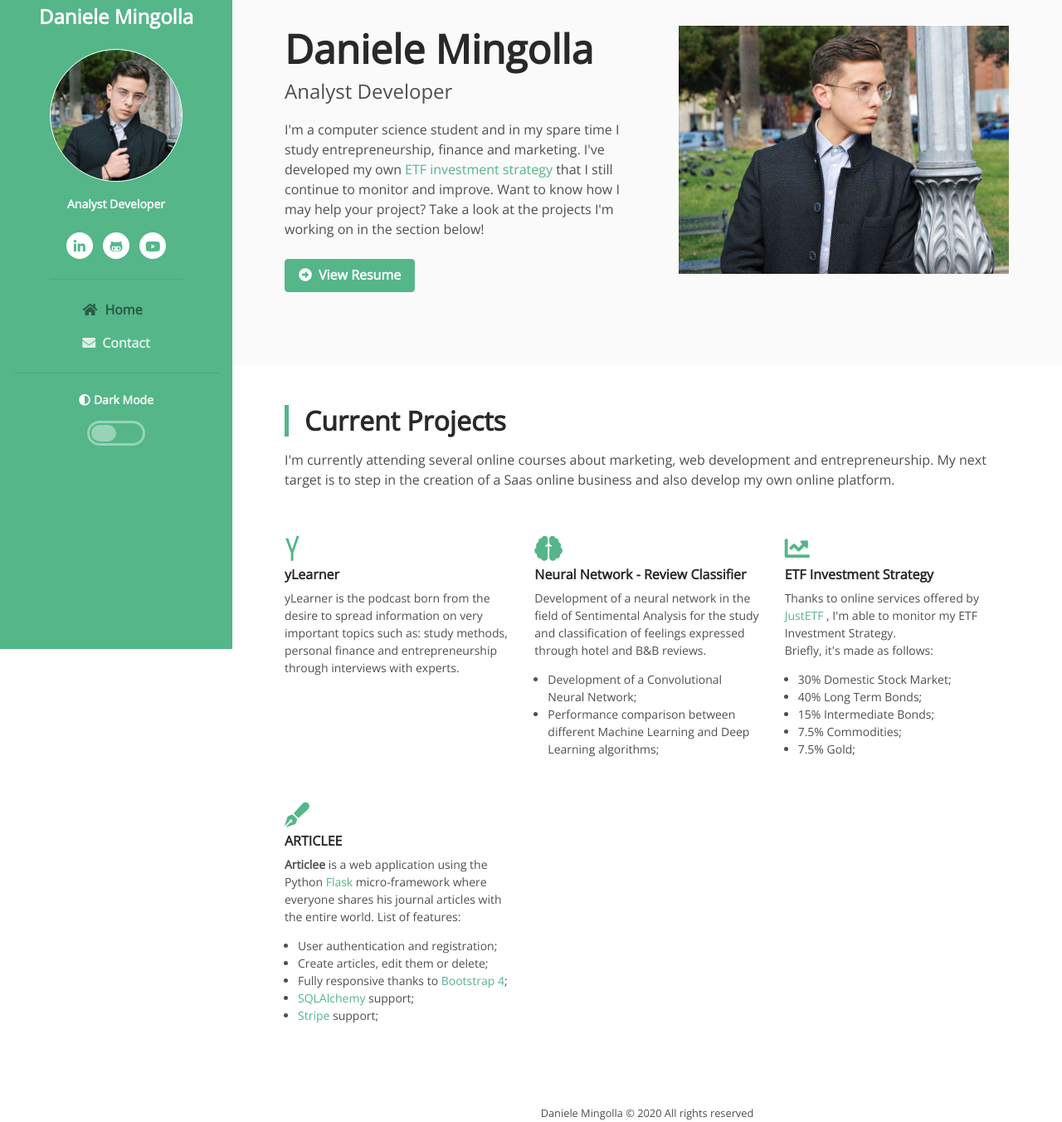
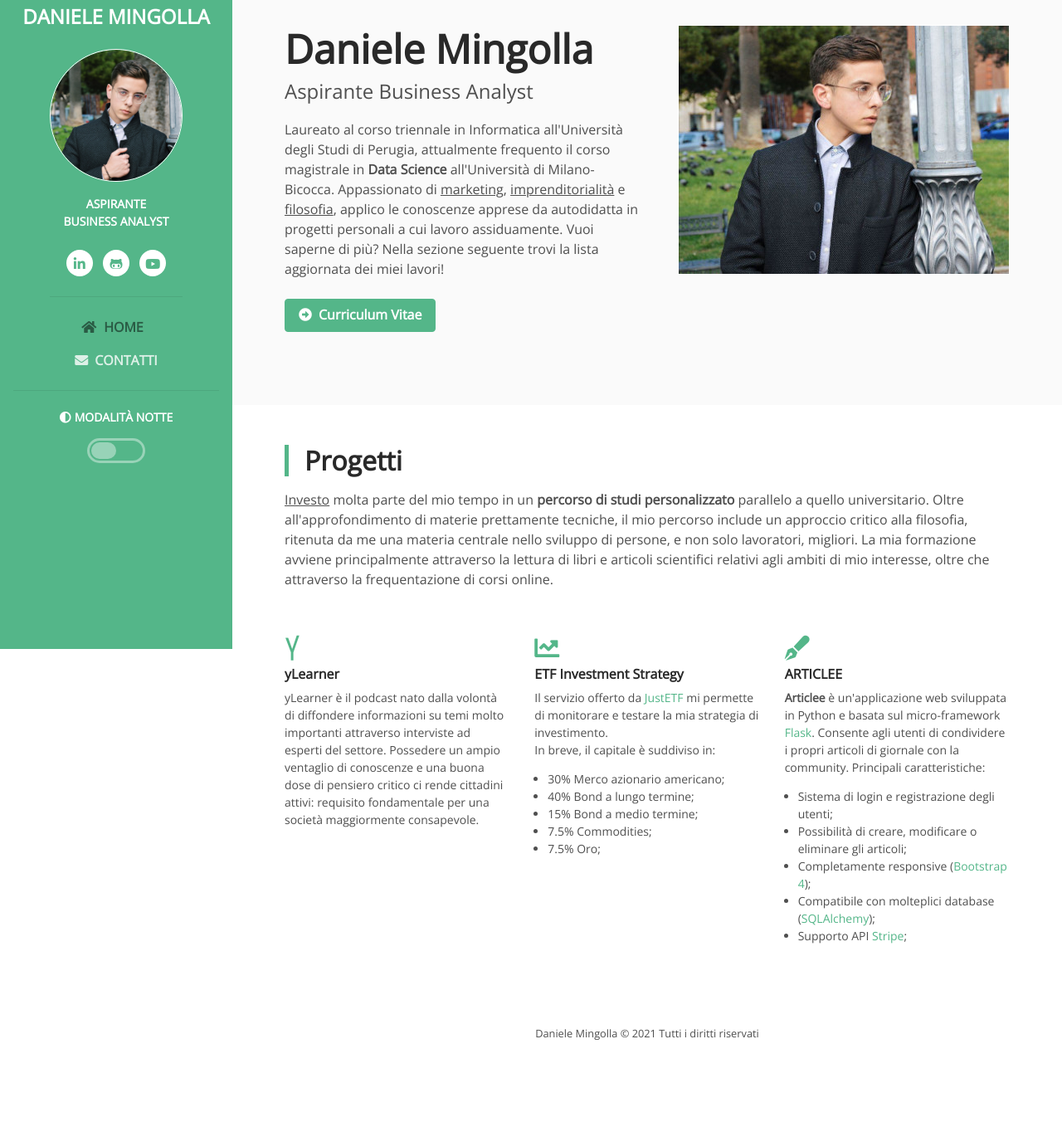
Before and after one commit to mingolladaniele/mingolladaniele.github.io, a plain HTML site: page index.html in a window 1280 px wide. Shown: the part 18-1370 px from the top of the page at 83% size. After the commit the page ends 1274 px from the top, so only its background shows below. Drawn offline with nearby package versions, Linux system fonts and the light colour scheme.

Commit message:
update resume and translate to ita

```diff
--- a/index.html
+++ b/index.html
@@ -3,7 +3,7 @@
 
 <head>
   <title>
-    Daniele Mingolla
+    DANIELE MINGOLLA
   </title>
 
   <!-- Meta -->
@@ -32,13 +32,13 @@
   <!--LOADER-->
   <div class="loader">
     <img src="./assets/images/reducedicon.png" alt="LOADING..." class="image">
-    <p class="p-loader">I'M THINKING...</p>
+    <p class="p-loader">STO PENSANDO...</p>
   </div>
   <!--END LOADER-->
   <header class="header text-center">
     <div class="force-overflow">
       <h1 class="blog-name pt-lg-4 mb-0">
-        <a href="index.html">Daniele Mingolla</a>
+        <a href="index.html">DANIELE MINGOLLA</a>
       </h1>
 
       <nav class="navbar navbar-expand-lg navbar-dark">
@@ -51,9 +51,8 @@
           <div class="profile-section pt-3 pt-lg-0">
             <img class="profile-image mb-3 rounded-circle mx-auto" src="assets/images/profile.png"
               alt="Profile Picture" />
-
             <div class="bio mb-3">
-              <b>Analyst Developer</b>
+              <b>ASPIRANTE<br>BUSINESS ANALYST</b>
             </div>
             <!--//bio-->
             <ul class="social-list list-inline py-2 mx-auto">
@@ -74,20 +73,20 @@
 
           <ul class="navbar-nav flex-column text-center">
             <li class="nav-item active">
-              <a class="nav-link" href="index.html"><i class="fas fa-home fa-fw mr-2 "></i>Home<span
+              <a class="nav-link" href="index.html"><i class="fas fa-home fa-fw mr-2 "></i>HOME<span
                   class="sr-only">(current)</span></a>
             </li>
 
             <li class="nav-item">
               <a class="nav-link" href="contact.html">
-                <i class="fas fa-envelope mr-2"></i>Contact
+                <i class="fas fa-envelope mr-2"></i>CONTATTI
               </a>
             </li>
           </ul>
           <div class="dark-mode-toggle text-center w-100">
             <hr class="mb-4" />
             <h4 class="toggle-name mb-3 ">
-              <i class="fas fa-adjust mr-1"></i>Dark Mode
+              <i class="fas fa-adjust mr-1"></i>MODALITÀ NOTTE
             </h4>
             <input class="toggle" id="darkmode" type="checkbox" />
             <label class="toggle-btn mx-auto mb-0" for="darkmode"></label>
@@ -105,19 +104,21 @@
         <div class="profile-teaser media flex-column flex-lg-row">
           <div class="media-body">
             <h2 class="name font-weight-bold mb-1">Daniele Mingolla</h2>
-            <div class="tagline mb-3">Analyst Developer</div>
+            <div class="tagline mb-3">Aspirante Business Analyst</div>
             <div class="bio mb-4">
-              I'm a computer science student and in my spare time I study entrepreneurship,
-              finance and marketing. I've developed my own
-              <a href="https://www.justetf.com/uk/portfolio/69f6b">
-                ETF investment strategy </a>that I still continue to monitor and improve. Want to know how
-              I may help your project? Take a look at the projects I'm working
-              on in the section below!
+              Laureato al corso triennale in Informatica all'Università degli Studi di Perugia, attualmente frequento
+              il corso magistrale in <b>Data Science</b> all'Università di Milano-Bicocca. Appassionato di
+              <u>marketing</u>,
+              <u>imprenditorialità</u> e
+              <u>filosofia</u>, applico le conoscenze apprese da autodidatta in progetti
+              personali a cui lavoro assiduamente. Vuoi saperne di più? Nella sezione seguente trovi la lista aggiornata
+              dei miei lavori!
             </div>
             <!--//bio-->
             <div class="mb-4">
-              <a class="btn btn-primary mr-2 mb-3" href="assets/CV_25_Agosto_2020.pdf"><i
-                  class="fas fa-arrow-alt-circle-right mr-2"></i><span class="d-none d-md-inline">View</span> Resume</a>
+              <a class="btn btn-primary mr-2 mb-3" href="assets/CV_29_Gennaio_2021.pdf"><i
+                  class="fas fa-arrow-alt-circle-right mr-2"></i><span class="d-none d-md-inline">Curriculum</span>
+                Vitae</a>
             </div>
           </div>
           <!--//media-body-->
@@ -129,12 +130,14 @@
 
     <section class="overview-section p-3 p-lg-5">
       <div class="container">
-        <h2 class="section-title font-weight-bold mb-3">Current Projects</h2>
+        <h2 class="section-title font-weight-bold mb-3">Progetti</h2>
         <div class="section-intro mb-5">
-          <!-- WRITE SOMETHING-->
-          I'm currently attending several online courses about marketing, web development and entrepreneurship. My next
-          target is to step in the creation of a Saas online business and also develop my own online
-          platform.
+          <u>Investo</u> molta parte del mio tempo in un <b>percorso di studi personalizzato</b> parallelo a
+          quello universitario. Oltre all'approfondimento di materie prettamente tecniche, il mio percorso include un
+          approccio critico alla filosofia, ritenuta da me una materia centrale nello sviluppo di persone, e non solo
+          lavoratori, migliori.
+          La mia formazione avviene principalmente attraverso la lettura di libri e articoli scientifici relativi
+          agli ambiti di mio interesse, oltre che attraverso la frequentazione di corsi online.
         </div>
         <div class="row">
           <!-- Start Item-->
@@ -147,25 +150,10 @@
                 <h3 class="item-title">yLearner</h3>
               </a>
               <div class="item-desc">
-                yLearner is the podcast born from the desire to spread information on very important topics such as:
-                study methods, personal finance and entrepreneurship through interviews with experts.
-              </div>
-            </div>
-          </div>
-          <!-- End Item-->
-          <div class="item col-md-4">
-            <div class="item-inner">
-              <div class="item-icon">
-                <i class="fas fa-brain" href=""></i>
-              </div>
-              <h3 class="item-title">Neural Network - Review Classifier</h3>
-              <div class="item-desc">
-                Development of a neural network in the field of Sentimental Analysis
-                for the study and classification of feelings expressed through hotel and B&B reviews.
-                <ul id="wportfolio">
-                  <li>Development of a Convolutional Neural Network;</li>
-                  <li>Performance comparison between different Machine Learning and Deep Learning algorithms;</li>
-                </ul>
+                yLearner è il podcast nato dalla volontà di diffondere informazioni su temi molto importanti attraverso
+                interviste ad esperti del settore.
+                Possedere un ampio ventaglio di conoscenze e una buona dose di pensiero critico ci rende
+                cittadini attivi: requisito fondamentale per una società maggiormente consapevole.
               </div>
             </div>
           </div>
@@ -179,16 +167,15 @@
                 <h3 class="item-title">ETF Investment Strategy</h3>
               </a>
               <div class="item-desc">
-                Thanks to online services offered by
-                <a href="https://www.justetf.com"> JustETF </a>, I'm able to
-                monitor my ETF Investment Strategy.<br />Briefly, it's made as
-                follows:
+                Il servizio offerto da
+                <a href="https://www.justetf.com"> JustETF</a> mi permette di monitorare e testare la mia strategia
+                di investimento.<br />In breve, il capitale è suddiviso in:
                 <ul id="wportfolio">
-                  <li>30% Domestic Stock Market;</li>
-                  <li>40% Long Term Bonds;</li>
-                  <li>15% Intermediate Bonds;</li>
+                  <li>30% Merco azionario americano;</li>
+                  <li>40% Bond a lungo termine;</li>
+                  <li>15% Bond a medio termine;</li>
                   <li>7.5% Commodities;</li>
-                  <li>7.5% Gold;</li>
+                  <li>7.5% Oro;</li>
                 </ul>
               </div>
             </div>
@@ -201,15 +188,15 @@
                 <h3 class="item-title">ARTICLEE</h3>
               </a>
               <div class="item-desc">
-                <b>Articlee</b> is a web application using the Python <a
-                  href="https://flask.palletsprojects.com/en/1.1.x/">Flask</a> micro-framework where everyone shares his
-                journal articles with the entire world. List of features:
+                <b>Articlee</b> è un'applicazione web sviluppata in Python e basata
+                sul micro-framework <a href="https://flask.palletsprojects.com/en/1.1.x/">Flask</a>. Consente agli
+                utenti di condividere i propri articoli di giornale con la community. Principali caratteristiche:
                 <ul id="wportfolio">
-                  <li>User authentication and registration;</li>
-                  <li>Create articles, edit them or delete;</li>
-                  <li>Fully responsive thanks to <a href="https://getbootstrap.com/">Bootstrap 4</a>;</li>
-                  <li><a href="https://www.sqlalchemy.org/">SQLAlchemy</a> support;</li>
-                  <li><a href="https://stripe.com/en-it">Stripe</a> support;</li>
+                  <li>Sistema di login e registrazione degli utenti;</li>
+                  <li>Possibilità di creare, modificare o eliminare gli articoli;</li>
+                  <li>Completamente responsive (<a href="https://getbootstrap.com/">Bootstrap 4</a>);</li>
+                  <li>Compatibile con molteplici database (<a href="https://www.sqlalchemy.org/">SQLAlchemy</a>);</li>
+                  <li>Supporto API <a href="https://stripe.com/en-it">Stripe</a>;</li>
                 </ul>
               </div>
             </div>
@@ -221,7 +208,7 @@
       <!--//container-->
     </section>
     <footer class="footer text-center">
-      <small class="copyright">Daniele Mingolla &copy; 2020 All rights reserved</small>
+      <small class="copyright">Daniele Mingolla &copy; 2021 Tutti i diritti riservati</small>
     </footer>
   </div>
   <!--//main-wrapper-->
```
Also changed, not shown: contact.html (+24 -21 lines), 2 other files.
